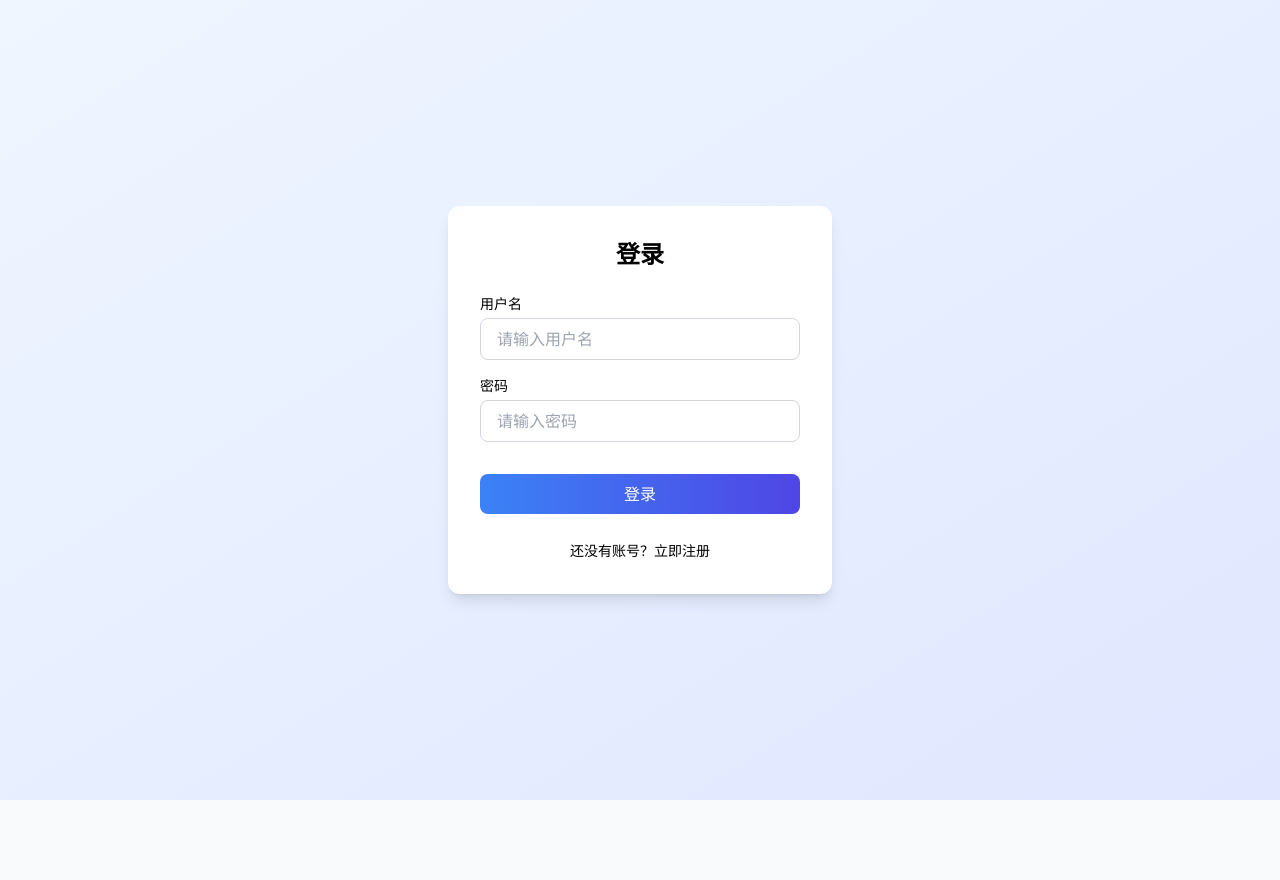
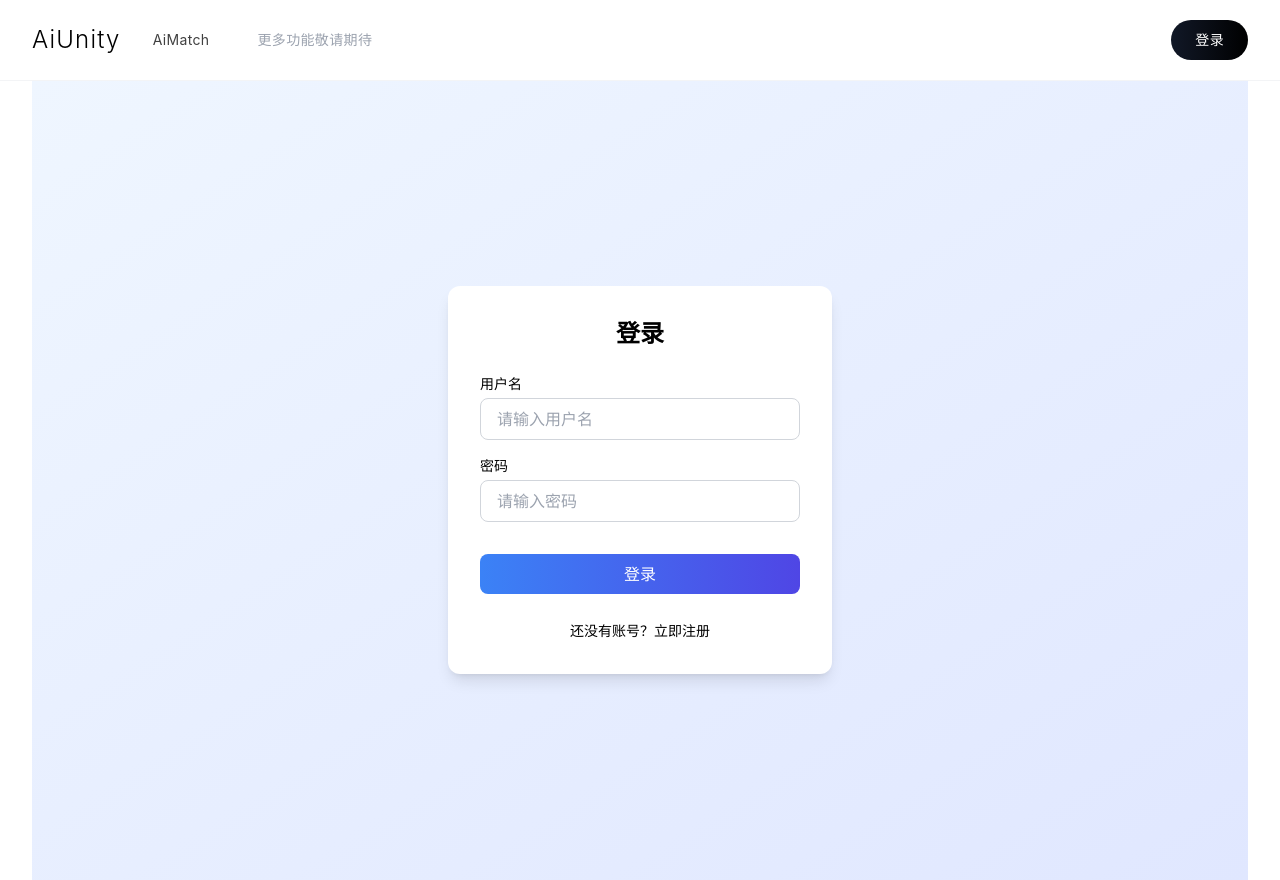
Before and after one commit to CHENNBOO/AiMatch, a Vue app: page /login in a window 1280 px wide. Before the commit the page ends 800 px from the top, so only its background shows below. Built offline with nearby package versions, Linux system fonts and the light colour scheme.

Commit message:
添加导航栏

```diff
--- a/src/App.vue
+++ b/src/App.vue
@@ -1,5 +1,6 @@
 <template>
   <div class="app-container">
+    <Navbar />
     <!-- 主内容区 -->
     <div class="main-content">
       <router-view v-slot="{ Component }">
@@ -14,6 +15,7 @@
 <script setup lang="ts">
 import { ref, watch } from 'vue'
 import { useRouter, useRoute } from 'vue-router'
+import Navbar from './components/Navbar.vue'
 
 const router = useRouter()
 const route = useRoute()
@@ -23,17 +25,22 @@ const route = useRoute()
 body {
   margin: 0;
   padding: 0;
+  font-family: 'Inter', system-ui, -apple-system, sans-serif;
 }
 
 .app-container {
   display: flex;
+  flex-direction: column;
   min-height: 100vh;
+  background-color: #ffffff;
 }
 
 .main-content {
   flex: 1;
-  background-color: #f5f7fa;
-  padding: 0;
+  width: 100%;
+  max-width: 1920px;
+  margin: 0 auto;
+  padding: 0 2rem;
   transition: all 0.3s;
 }
 
@@ -46,4 +53,22 @@ body {
 .fade-leave-to {
   opacity: 0;
 }
+
+/* 自定义滚动条样式 */
+::-webkit-scrollbar {
+  width: 8px;
+}
+
+::-webkit-scrollbar-track {
+  background: transparent;
+}
+
+::-webkit-scrollbar-thumb {
+  background: #e5e7eb;
+  border-radius: 4px;
+}
+
+::-webkit-scrollbar-thumb:hover {
+  background: #d1d5db;
+}
 </style>
--- /dev/null
+++ b/src/components/Navbar.vue
@@ -0,0 +1,86 @@
+<template>
+  <nav class="fixed top-0 left-0 right-0 z-50 bg-white/80 backdrop-blur-md border-b border-gray-100">
+    <div class="max-w-[1920px] mx-auto px-8">
+      <div class="flex justify-between items-center h-20">
+        <!-- Logo区域 -->
+        <div class="flex items-center space-x-8">
+          <router-link to="/" class="text-black text-2xl font-light tracking-wider hover:opacity-75 transition-opacity">
+            AiUnity
+          </router-link>
+
+          <!-- 主导航链接 -->
+          <div class="flex items-center space-x-12">
+            <template v-for="(item, index) in navItems" :key="index">
+              <router-link
+                v-if="!item.disabled"
+                :to="item.path"
+                class="relative py-2 text-black/75 hover:text-black transition-colors duration-300 text-sm tracking-wide"
+                :class="{ 'nav-active': route.path === item.path }"
+              >
+                {{ item.name }}
+              </router-link>
+              <span
+                v-else
+                class="relative py-2 text-gray-400 text-sm tracking-wide cursor-not-allowed"
+              >
+                {{ item.name }}
+              </span>
+            </template>
+          </div>
+        </div>
+
+        <!-- 右侧操作区 -->
+        <div class="flex items-center space-x-6">
+          <!-- 搜索按钮 -->
+          <button class="p-2 text-black/75 hover:text-black transition-colors duration-300">
+            <i class="ri-search-line text-xl"></i>
+          </button>
+
+          <!-- 登录按钮 -->
+          <button class="px-6 py-2.5 bg-gradient-to-r from-gray-900 to-black text-white rounded-full
+                       hover:shadow-lg transition-shadow duration-300 text-sm tracking-wide">
+            登录
+          </button>
+        </div>
+      </div>
+    </div>
+  </nav>
+
+  <!-- 占位符，防止内容被导航栏遮挡 -->
+  <div class="h-20"></div>
+</template>
+
+<script setup lang="ts">
+import { useRoute } from 'vue-router'
+
+const route = useRoute()
+
+const navItems = [
+  { name: 'AiMatch', path: '/' },
+  { name: '更多功能敬请期待', path: '/coming-soon', disabled: true }
+]
+</script>
+
+<style scoped>
+.nav-active {
+  @apply text-black;
+}
+
+.nav-active::after {
+  content: '';
+  @apply absolute bottom-0 left-0 w-full h-0.5 bg-black rounded-full;
+  animation: navLineIn 0.3s ease forwards;
+}
+
+@keyframes navLineIn {
+  from {
+    transform: scaleX(0);
+  }
+  to {
+    transform: scaleX(1);
+  }
+}
+
+/* 引入 Remix Icon */
+@import url('https://cdn.jsdelivr.net/npm/remixicon@3.5.0/fonts/remixicon.css');
+</style>
```
